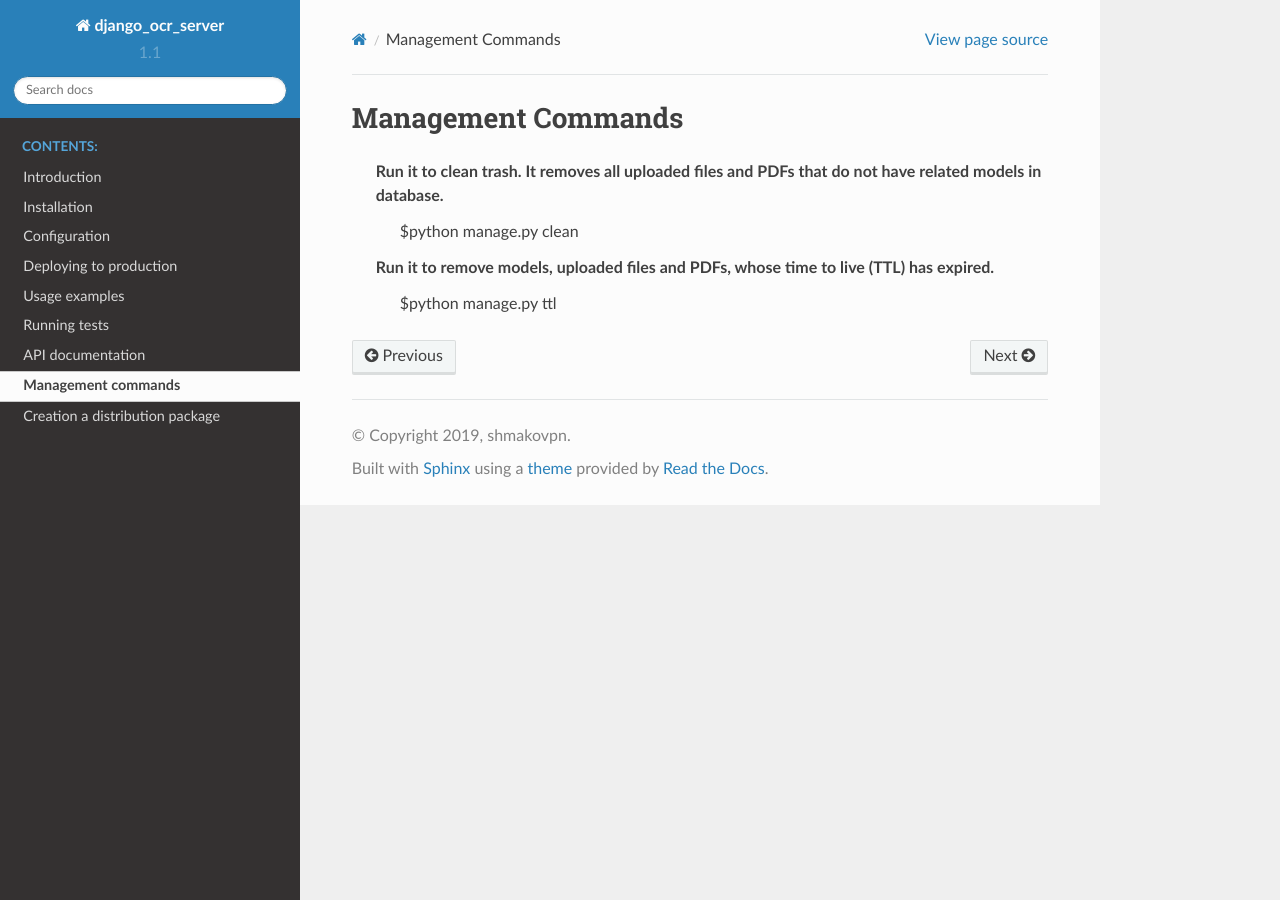
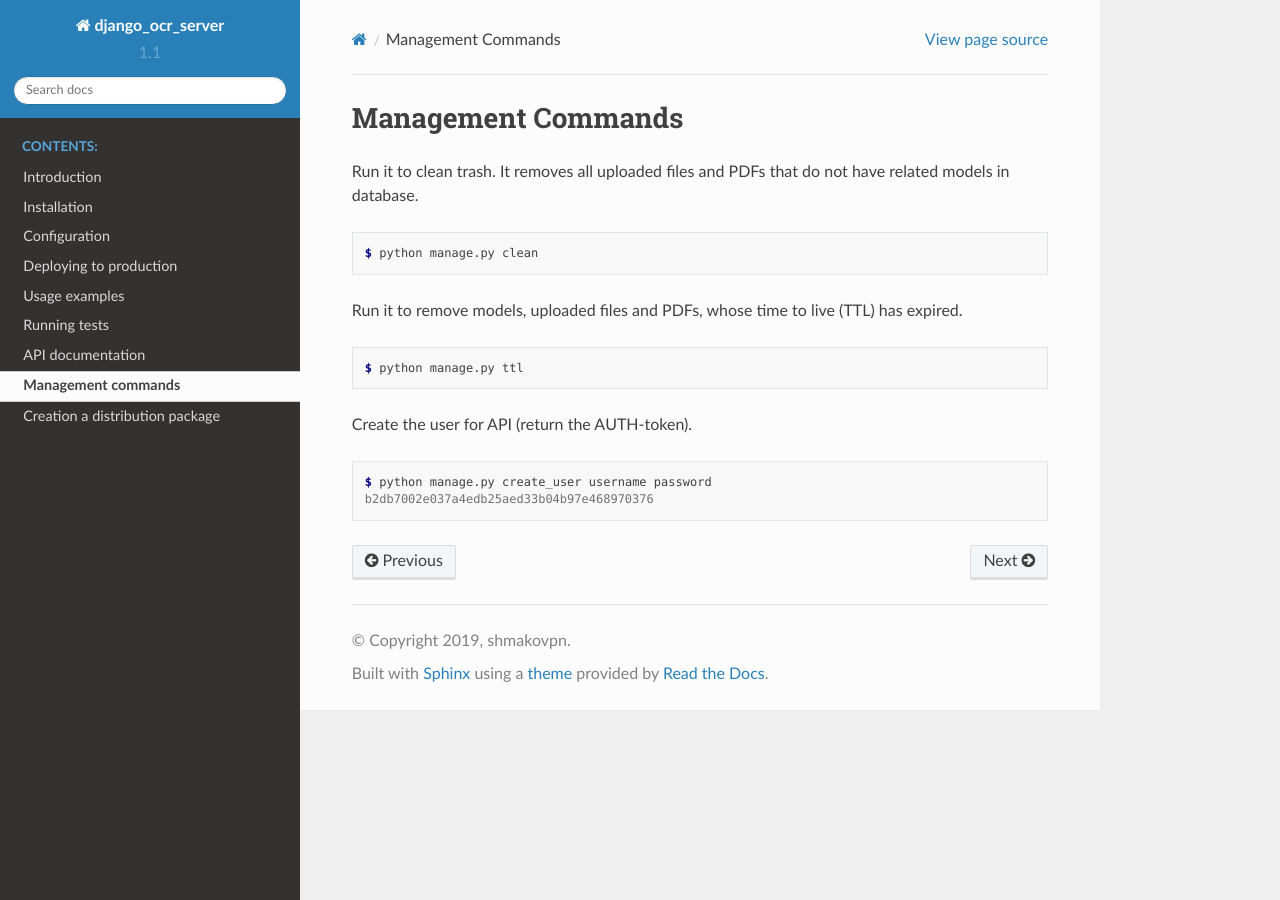
Before and after one commit to shmakovpn/django_ocr_server, a Sphinx documentation site: the page built from doc/source/commands.rst, in a window 1280 px wide. Built offline with Sphinx 7.4.7 and the Read the Docs theme 2.0.0, drawn with Linux system fonts in a browser that asks for light colours.

Commit message:
Added the create_user command

```diff
--- a/doc/source/commands.rst
+++ b/doc/source/commands.rst
@@ -2,8 +2,22 @@
 
 Management Commands
 ===================
- Run it to clean trash. It removes all uploaded files and PDFs that do not have related models in database.
-  $python manage.py clean
 
- Run it to remove models, uploaded files and PDFs, whose time to live (TTL) has expired.
-  $python manage.py ttl
+Run it to clean trash. It removes all uploaded files and PDFs that do not have related models in database.
+
+.. code-block:: shell-session
+
+ $ python manage.py clean
+
+Run it to remove models, uploaded files and PDFs, whose time to live (TTL) has expired.
+
+.. code-block:: shell-session
+
+ $ python manage.py ttl
+
+Create the user for API (return the AUTH-token).
+
+.. code-block:: shell-session
+
+ $ python manage.py create_user username password
+ b2db7002e037a4edb25aed33b04b97e468970376
```
